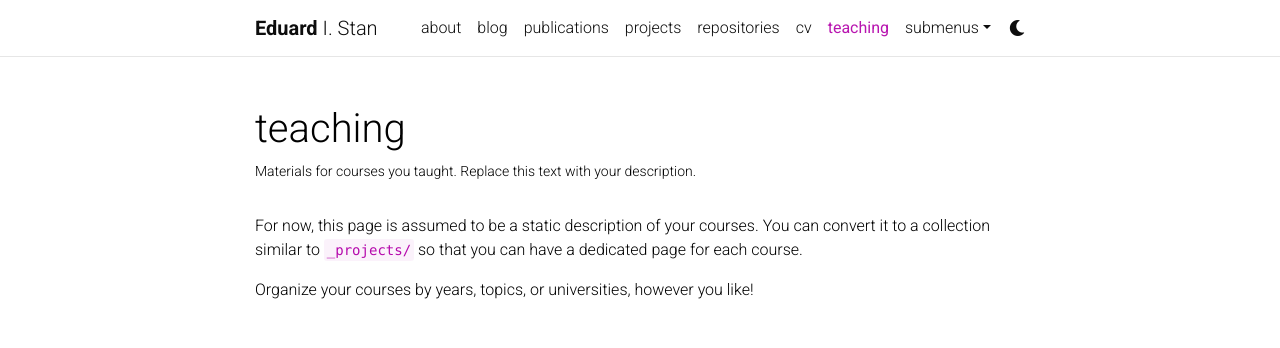
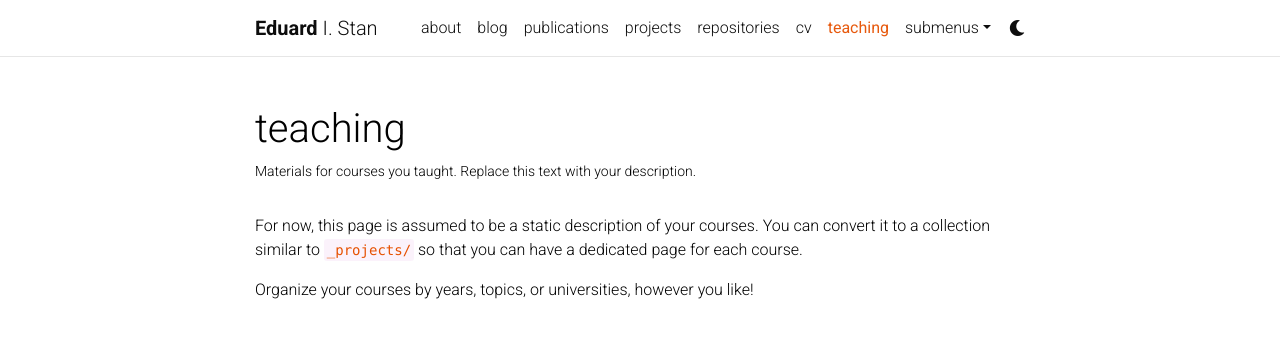
Before and after one commit to eduardstan/eduardstan.github.io, a Jekyll site: the page built from _pages/teaching.md, in a window 1280 px wide. Shown: the top 348 px of the page. Built offline with Jekyll 4.4.1, drawn with Linux system fonts in a browser that asks for light colours; full-size pictures stand in for the smaller copies a plugin makes; comment, search, counter and statistics services are not loaded; a style sheet for code colours, icons or effects is not loaded.

Commit message:
Changed _sass/_themes.scss

```diff
--- a/_sass/_themes.scss
+++ b/_sass/_themes.scss
@@ -1,14 +1,26 @@
 /*******************************************************************************
  * Themes
  ******************************************************************************/
+
+ // Day theme colors
+$burnt-orange-color:          #E65100 !default;                         // orange 900 material.io
+$light-burnt-orange-color:    #FF9800 !default;                         // orange 500 material.io
+// $light-burnt-orange-color:    lighten($burnt-orange-color, 10%);
+
+// Night theme colors
+$bluish-green-color:           #2ce0a1 !default;
+$dark-bluish-green-color:      darken($bluish-green-color, 10%);
+$card-grey-color:              #212121 !default;
 
 :root {
   --global-bg-color: #{$white-color};
   --global-code-bg-color: #{$code-bg-color-light};
   --global-text-color: #{$black-color};
   --global-text-color-light: #{$grey-color};
-  --global-theme-color: #{$purple-color};
-  --global-hover-color: #{$purple-color};
+  --global-theme-color: #{$burnt-orange-color};
+  --global-hover-color: #{$light-burnt-orange-color};
+  // --global-theme-color: #{$purple-color};
+  // --global-hover-color: #{$purple-color};
   --global-footer-bg-color: #{$grey-color-dark};
   --global-footer-text-color: #{$grey-color-light};
   --global-footer-link-color: #{$white-color};
```
